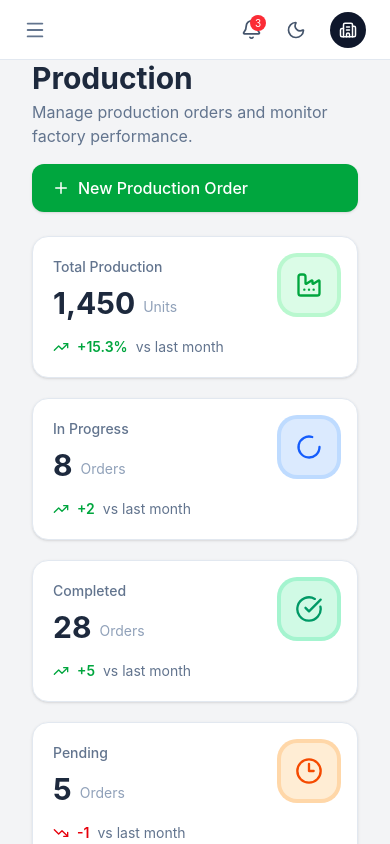
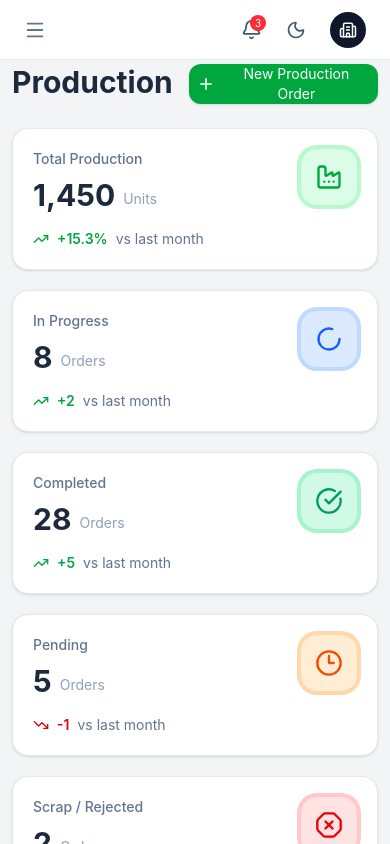
Before and after one commit to AljasMuthukadan/stockflow, a React (Vite) app in the folder client/: page /dashboard/production in a window 390 px wide. Built offline with nearby package versions, Linux system fonts and the light colour scheme.

Commit message:
Production UI responsive

```diff
--- a/client/src/components/production/ProductionHeader.jsx
+++ b/client/src/components/production/ProductionHeader.jsx
@@ -2,11 +2,11 @@ import { Plus } from "lucide-react";
 
 const ProductionHeader = () => {
   return (
-    <div className="flex px-8 flex-col gap-4 lg:flex-row lg:items-center lg:justify-between">
+    <div className="flex mt-1 px-3 w-full justify-between lg:px-8 flex-row gap-4 lg:flex-row lg:items-center lg:justify-between">
         <div>
           <h1 className="text-3xl font-bold text-slate-800">Production</h1>
 
-          <p className="mt-1 text-slate-500">
+          <p className="mt-1 hidden lg:flex text-slate-500">
             Manage production orders and monitor factory performance.
           </p>
         </div>
@@ -14,14 +14,19 @@ const ProductionHeader = () => {
         <button
           className="
           flex
+          flex-row
           items-center
+          justify-center
           gap-2
           rounded-xl
           bg-green-600
-          px-5
-          py-3
+          px-2
+          lg:px-5
+          lg:py-3
           text-white
-          font-medium
+          lg:font-medium
+          lg:text-md
+          text-sm
           shadow
           hover:bg-green-700
           transition
--- a/client/src/components/production/ProductionStats.jsx
+++ b/client/src/components/production/ProductionStats.jsx
@@ -98,7 +98,8 @@ const ProductionStats = () => {
       lg:grid-cols-3
       2xl:grid-cols-5
       gap-5
-      px-8
+      px-3
+      lg:px-8
       "
     >
       {stats.map((item) => {
```
